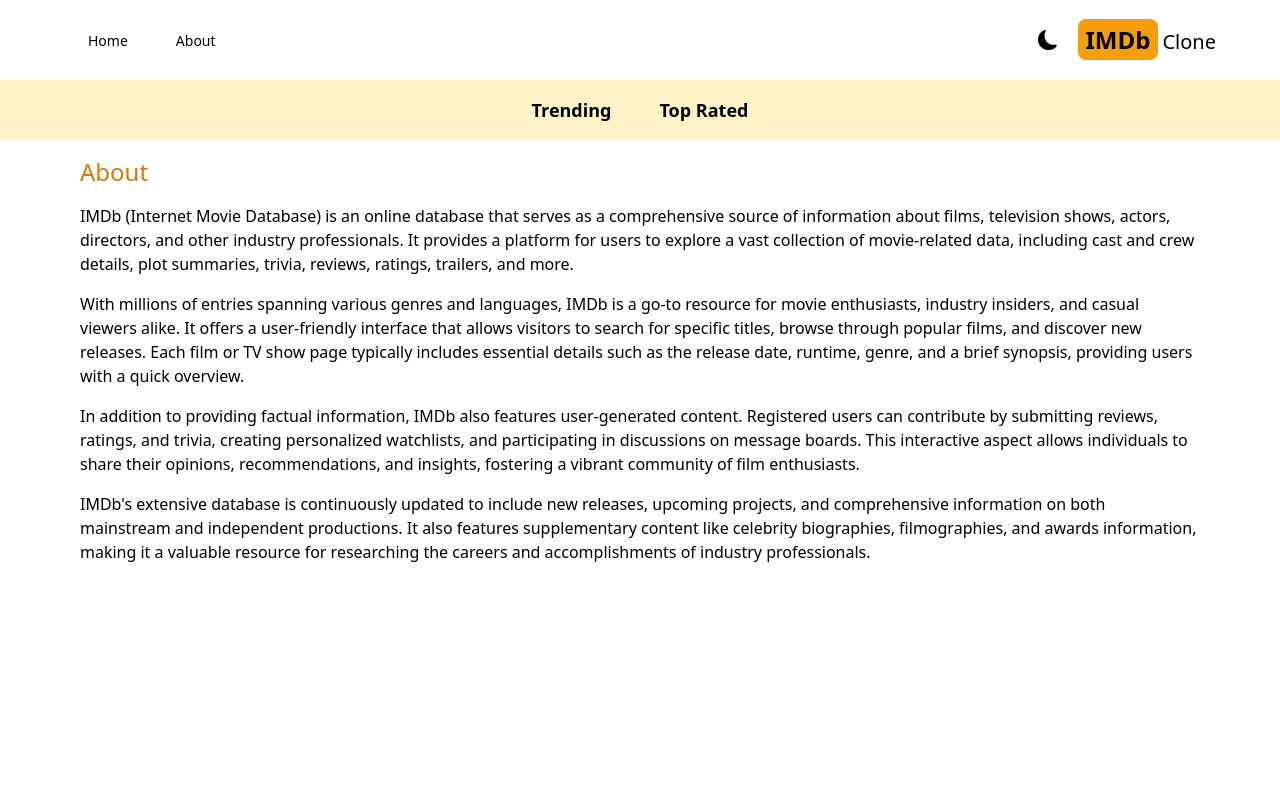
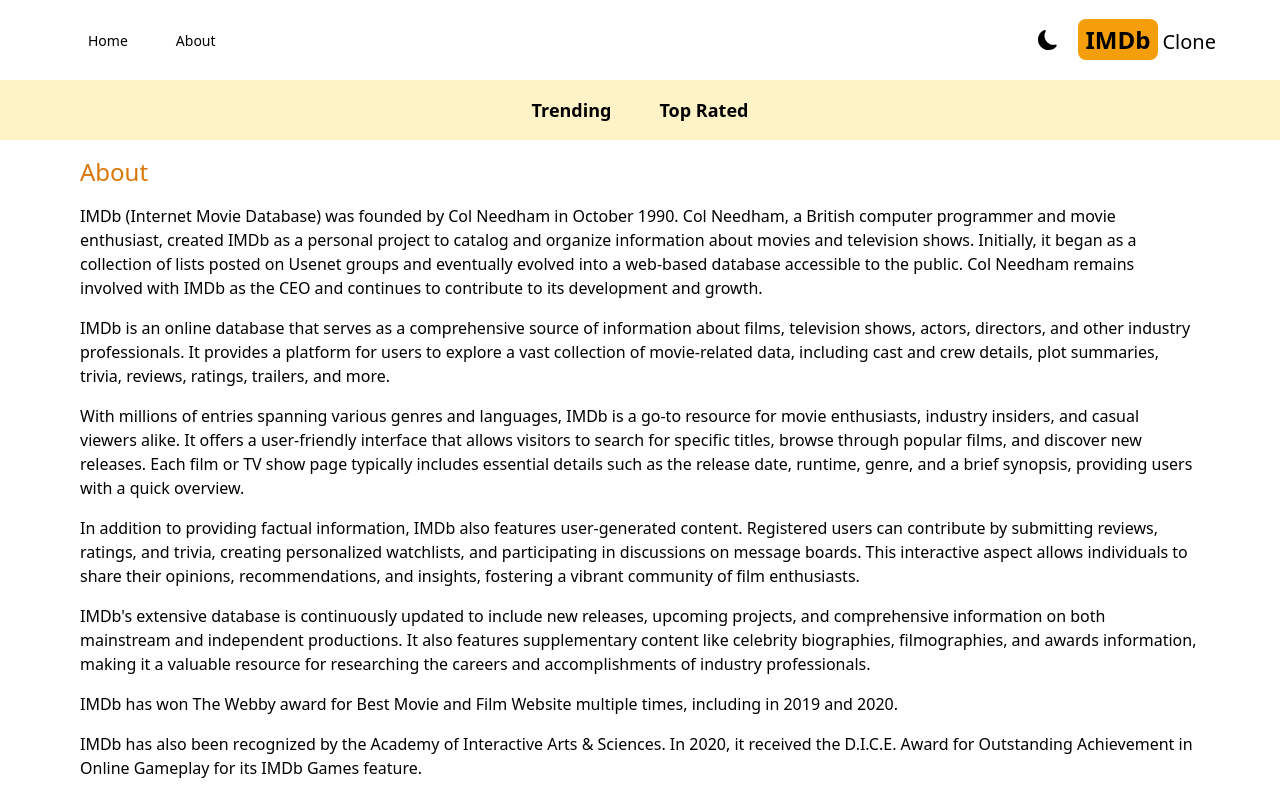
Before and after one commit to Elwoodbond/imdb-clone, a Next.js app: page /about in a window 1280 px wide. Built offline with nearby package versions, Linux system fonts and the light colour scheme.

Commit message:
about page updated

```diff
--- a/src/app/Providers.jsx
+++ b/src/app/Providers.jsx
@@ -1,6 +1,6 @@
 "use client";
 
-import { ThemeProvider } from 'next-themes'
+import { ThemeProvider } from 'next-themes';
 import React from 'react'
 
 export default function Providers({children}) {
--- a/src/app/about/page.jsx
+++ b/src/app/about/page.jsx
@@ -1,12 +1,19 @@
 export default function About() {
     return <div className="max-w-6xl mx-auto space-y-4 p-4">
         <h1 className="text-2xl font-medium text-amber-600">About</h1>
-        <p>IMDb (Internet Movie Database) is an online database that serves as a comprehensive source of information about films, television shows, actors, directors, and other industry professionals. It provides a platform for users to explore a vast collection of movie-related data, including cast and crew details, plot summaries, trivia, reviews, ratings, trailers, and more.</p>
+
+        <p>IMDb (Internet Movie Database) was founded by Col Needham in October 1990. Col Needham, a British computer programmer and movie enthusiast, created IMDb as a personal project to catalog and organize information about movies and television shows. Initially, it began as a collection of lists posted on Usenet groups and eventually evolved into a web-based database accessible to the public. Col Needham remains involved with IMDb as the CEO and continues to contribute to its development and growth.</p>
+
+        <p>IMDb is an online database that serves as a comprehensive source of information about films, television shows, actors, directors, and other industry professionals. It provides a platform for users to explore a vast collection of movie-related data, including cast and crew details, plot summaries, trivia, reviews, ratings, trailers, and more.</p>
 
         <p>With millions of entries spanning various genres and languages, IMDb is a go-to resource for movie enthusiasts, industry insiders, and casual viewers alike. It offers a user-friendly interface that allows visitors to search for specific titles, browse through popular films, and discover new releases. Each film or TV show page typically includes essential details such as the release date, runtime, genre, and a brief synopsis, providing users with a quick overview.</p>
 
         <p>In addition to providing factual information, IMDb also features user-generated content. Registered users can contribute by submitting reviews, ratings, and trivia, creating personalized watchlists, and participating in discussions on message boards. This interactive aspect allows individuals to share their opinions, recommendations, and insights, fostering a vibrant community of film enthusiasts.</p>
 
         <p>IMDb's extensive database is continuously updated to include new releases, upcoming projects, and comprehensive information on both mainstream and independent productions. It also features supplementary content like celebrity biographies, filmographies, and awards information, making it a valuable resource for researching the careers and accomplishments of industry professionals.</p>
+
+        <p>IMDb has won The Webby award for Best Movie and Film Website multiple times, including in 2019 and 2020.</p>
+
+        <p>IMDb has also been recognized by the Academy of Interactive Arts & Sciences. In 2020, it received the D.I.C.E. Award for Outstanding Achievement in Online Gameplay for its IMDb Games feature.</p>
     </div>
 }
--- a/src/components/DarkModeSwitch.jsx
+++ b/src/components/DarkModeSwitch.jsx
@@ -1,6 +1,6 @@
 'use client'
 import React, { useEffect } from 'react'
-import {MdLightMode, mdnightmode} from 'react-icons/md'
+import {MdLightMode, MdNightmMode} from 'react-icons/md'
 import { BsFillMoonFill } from 'react-icons/bs'
 import { useTheme } from 'next-themes'
 
```
